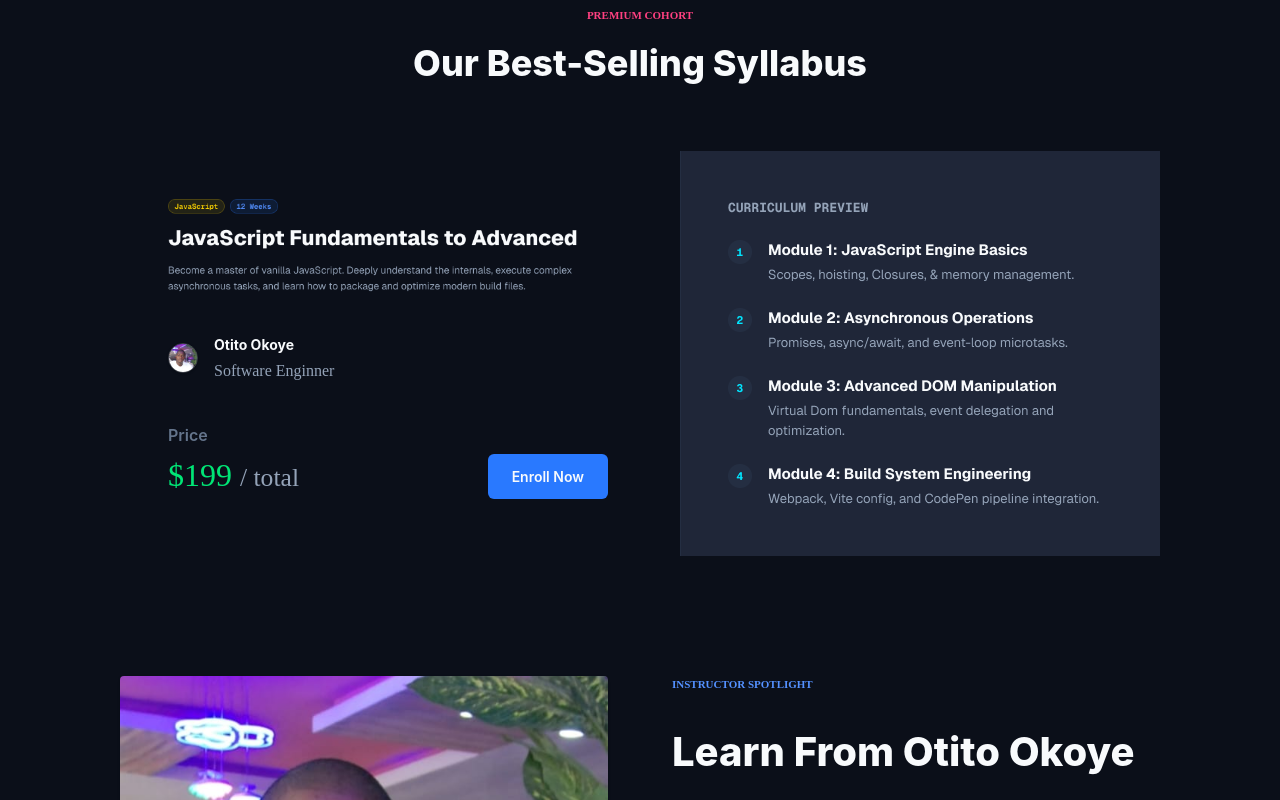
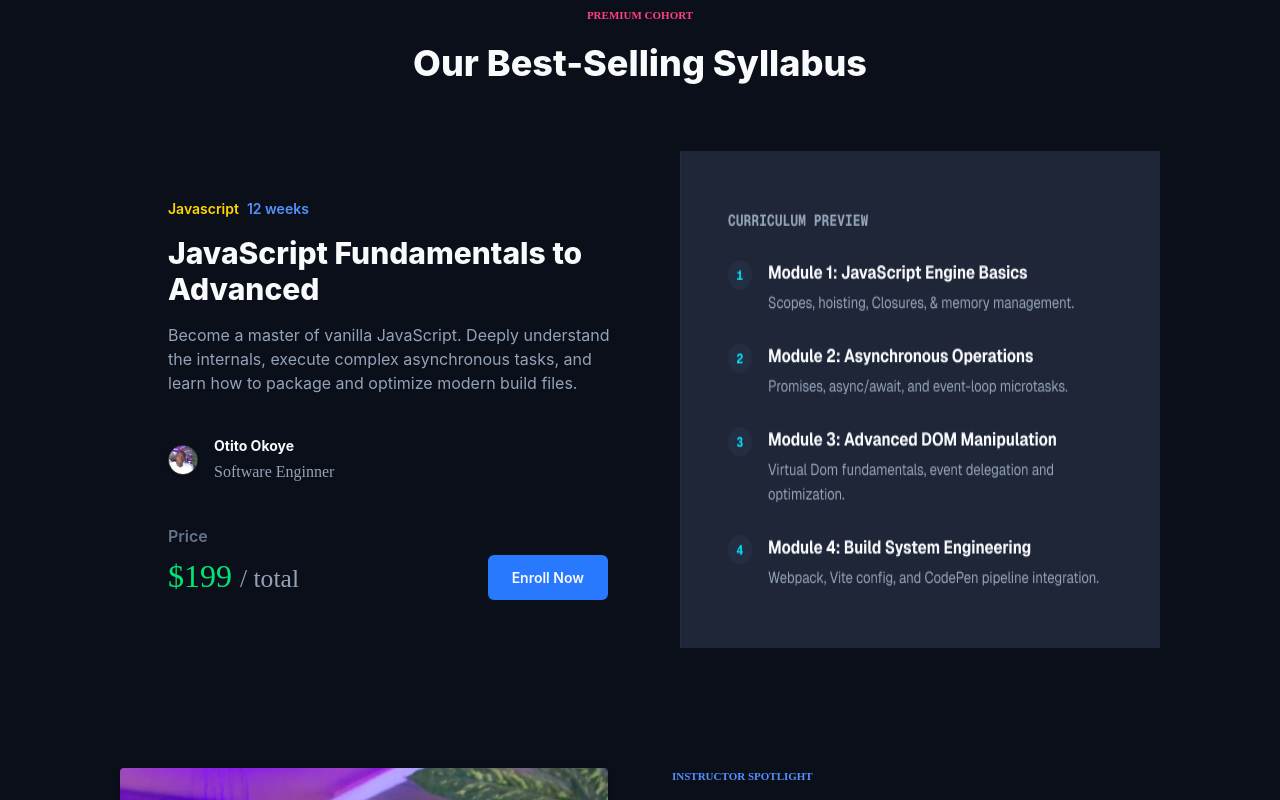
Before and after one commit to okoyeotito3-bot/code-class, a React app in the folder Frontend/: page / in a window 1280 px wide. Shown: the part 1855-2655 px from the top of the page. Built offline with nearby package versions, Linux system fonts and the light colour scheme; the HTML template or start-up script is replaced by a standard one.

Commit message:
fix resposivness

```diff
--- a/Frontend/src/Components/FeaturedCourse.jsx
+++ b/Frontend/src/Components/FeaturedCourse.jsx
@@ -3,15 +3,27 @@
 
 export default function FeatureCourse(){
     return(
-        <section className=" w-full flex flex-col gap-16 py-4 px-2 md:py-[80px] md:px-[120px] lg:py-[40px] lg:px-[120px]">
+        <section className=" w-full flex flex-col gap-4 py-4 px-2 md:py-[80px] md:px-[120px] lg:py-[40px] lg:px-[120px] md:gap-16  lg:gap-16 ">
             <header className="w-full flex flex-col gap-4 items-center">
                 <p className="text-[#FF4081] font-[Geist-Mono] font-semibold text-[11px]">PREMIUM COHORT</p>
-                <p className="font-geist font-extrabold text-2xl  text-[#F8FAFC] md:text-[36px] lg:text-[36px]">Our Best-Selling Syllabus</p>
+                <p className="font-geist font-extrabold text-2xl  text-[#F8FAFC] md:text-[36px] lg:text-[36px] ">Our Best-Selling Syllabus</p>
             </header>
 
             <div className="w-full flex flex-col md:flex-row lg:flex-row">
                 <div className="flex flex-col gap-[40px] p-12">
-                <img src="Frame.png" alt="Frame" />
+
+                <div className='flex flex-col w-full gap-4 '>
+                    <div className='flex gap-2 '>
+                        <span className='text-[#FFD600] font-semibold text-sm '>Javascript</span>
+                        <span className='text-[#5491FF] font-semibold text-sm'>12 weeks</span>
+                    </div>
+                    <h2 className='font-extrabold text-3xl text-[#F8FAFC] font-geist '>JavaScript Fundamentals to Advanced</h2>
+                    <p className='font-geist font-sm text-[#94A3B8]'>Become a master of vanilla JavaScript. Deeply understand the internals,
+                        execute complex asynchronous tasks,
+                        and learn how to package and optimize modern build files.
+                    </p>
+                </div>
+
                 <div className="flex items-center gap-4">
                     <img
                      src="tutor.jpg"
@@ -23,7 +35,7 @@
                         <p className="font-normal font-[Geist-Mono] text-3 text-[#94A3B8]">Software Enginner</p>
                     </div>
                 </div>
-                <div className='w-full flex items-center justify-between md:pr-6 lg:pr-6'>
+                <div className='w-full flex items-center justify-between gap-2 md:pr-6 lg:pr-6'>
                     <div className='flex flex-col items-start gap-1 whitespace-nowrap'>
                       <p className='text-[#64748B] text-3 font-gesit font-semibold'>Price</p>
                       <p className='text-[#00E676] font-[Geist-Mono] text-[32px]'>$199 <small className='text-[#94A3B8]'>/ total</small></p>
--- a/Frontend/src/Components/Hero.jsx
+++ b/Frontend/src/Components/Hero.jsx
@@ -33,7 +33,7 @@
                   <Button
                   icon = {<Play/> }
                   text= "Watch Demo"
-                  className="flex items-center gap-2 py-3 px-3 rounded-[6px] bg-[#161B26] text-[#94A3B8] text-semibold font-geist text-xl"
+                  className="flex items-center gap-2 py-3 px-3 rounded-[6px] bg-[#161B26] text-[#94A3B8] text-semibold font-geist text-xl whitespace-nowrap"
                   />
 
 
```
